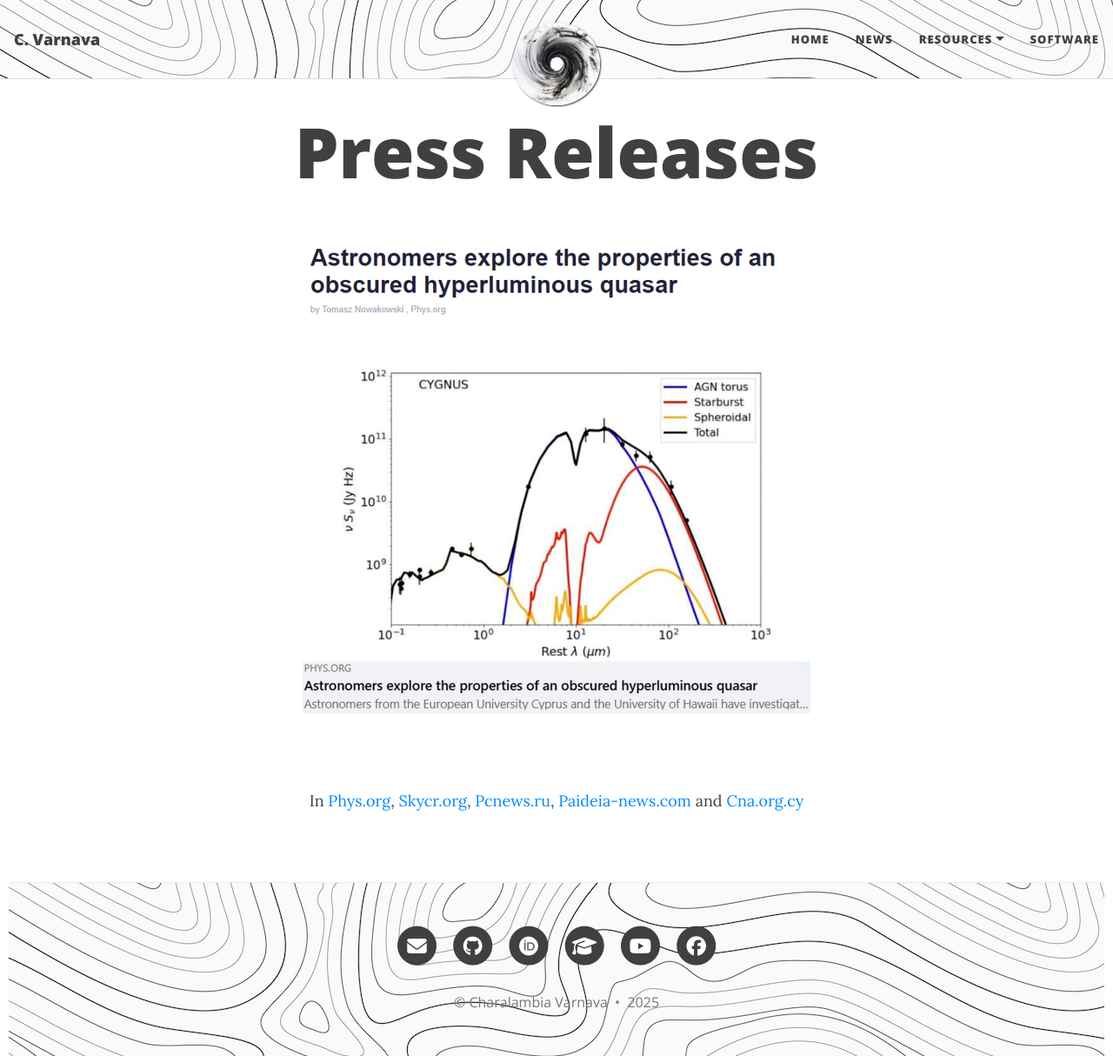
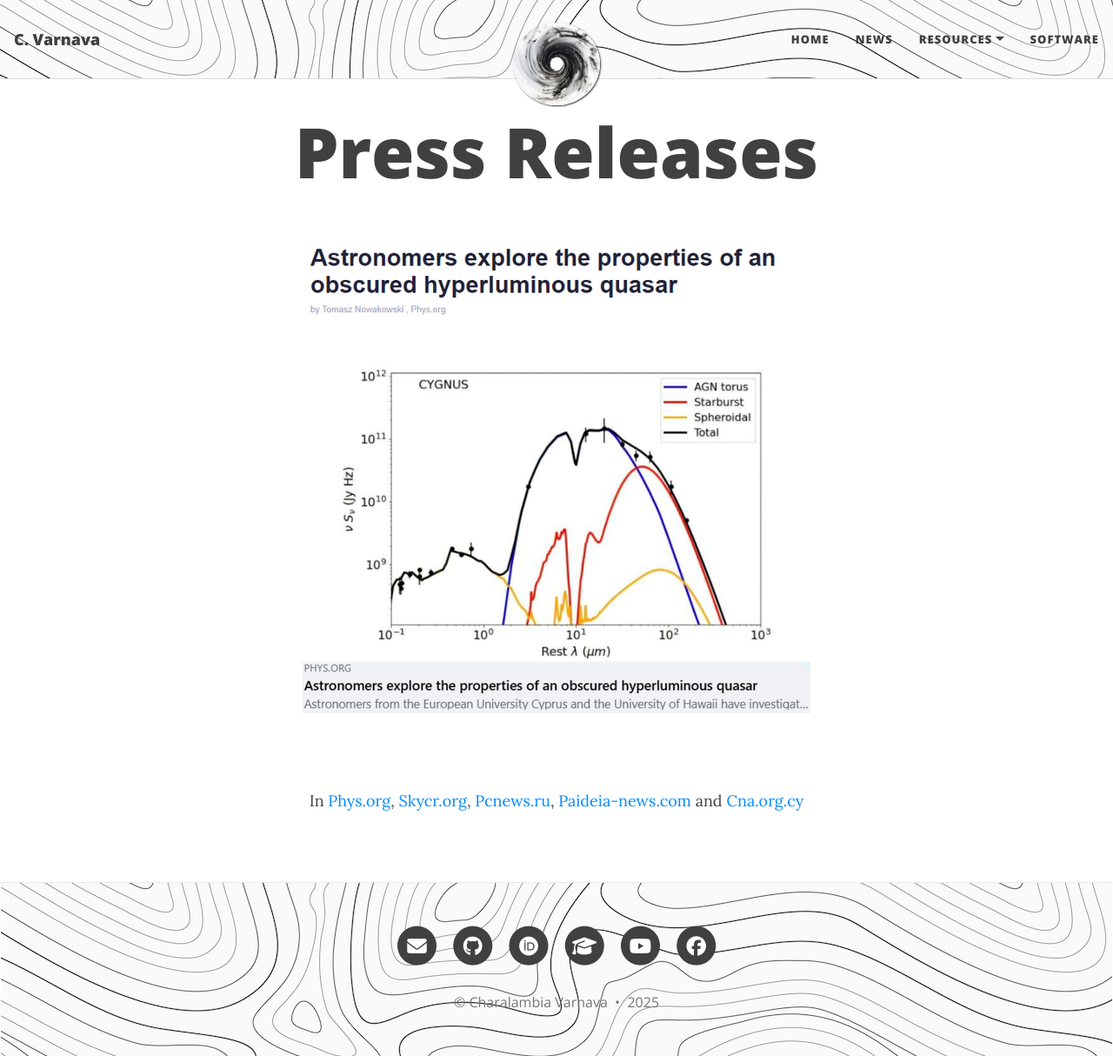
Before and after one commit to ch-var/ch-var.github.io, a Jekyll site: the page built from press_releases.html, in a window 1280 px wide and 1214 px high. Shown: the whole window at 87% size. Built offline with Jekyll 4.4.1, drawn with Linux system fonts in a browser that asks for light colours.

Commit message:
Update beautifuljekyll.css

```diff
--- a/assets/css/beautifuljekyll.css
+++ b/assets/css/beautifuljekyll.css
@@ -46,8 +46,8 @@
   flex-direction: column;
   margin-left: 0;  /* Remove default left margin */
   margin-right: 0; /* Remove default right margin */
-  padding-left: 10px; /* Optional: reduce the left padding */
-  padding-right: 10px; /* Optional: reduce the right padding */
+  padding-left: 1px; /* Optional: reduce the left padding */
+  padding-right: 1px; /* Optional: reduce the right padding */
 }
 body > main {
   flex: 1;
```
